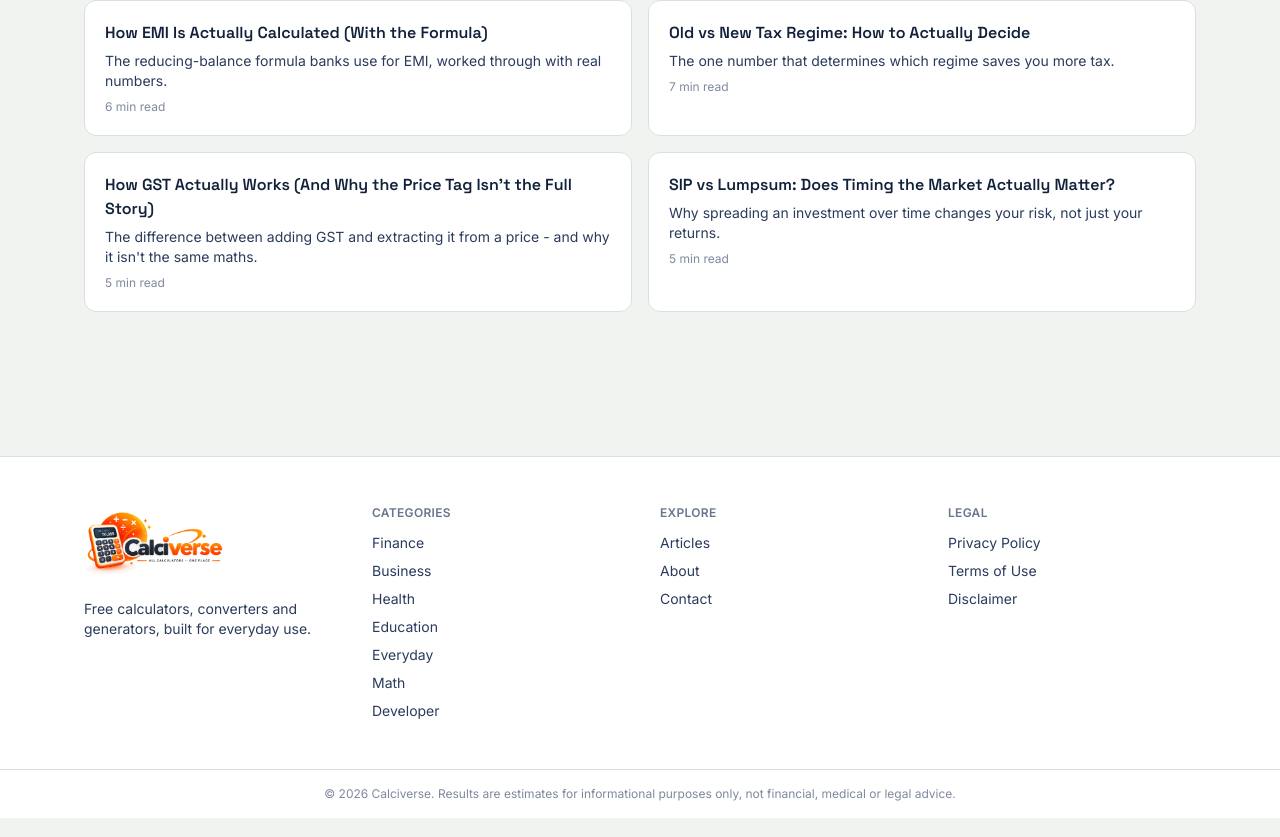
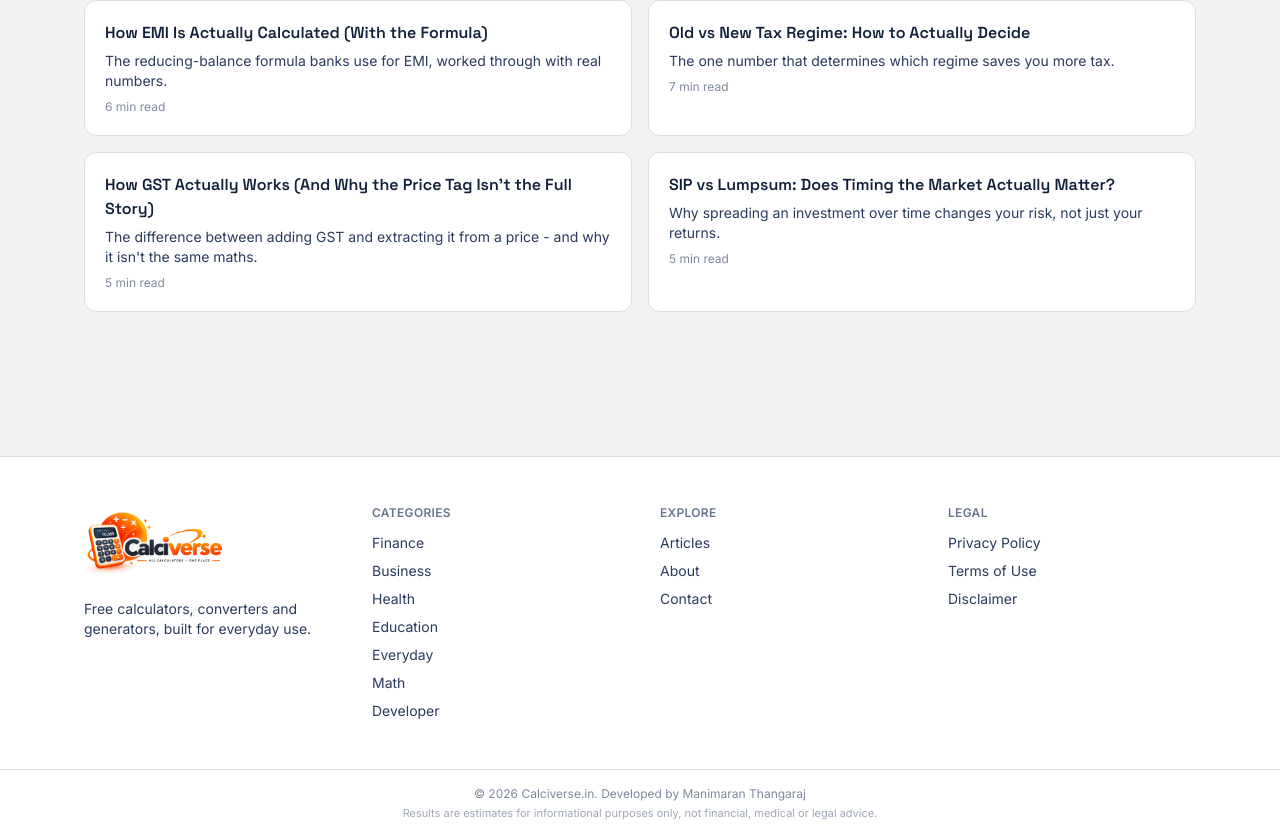
Before and after one commit to ManimaranThangaraj/calciverse, a React (Vite) app: page / in a window 1280 px wide. Shown: the part 1775-2612 px from the top of the page. Built offline with nearby package versions, Linux system fonts and the light colour scheme.

Commit message:
Update footer copyright text to include Calciverse.in and developer credit

```diff
--- a/src/components/Footer.jsx
+++ b/src/components/Footer.jsx
@@ -36,8 +36,9 @@
           </ul>
         </div>
       </div>
-      <div className="border-t border-line px-5 py-4 text-center text-xs text-ink-soft/60">
-        © {new Date().getFullYear()} Calciverse. Results are estimates for informational purposes only, not financial, medical or legal advice.
+      <div className="border-t border-line px-5 py-4 text-center text-xs text-ink-soft/60 space-y-1">
+        <div>© {new Date().getFullYear()} Calciverse.in. Developed by Manimaran Thangaraj</div>
+        <div className="text-[11px] opacity-75">Results are estimates for informational purposes only, not financial, medical or legal advice.</div>
       </div>
     </footer>
   )
```
